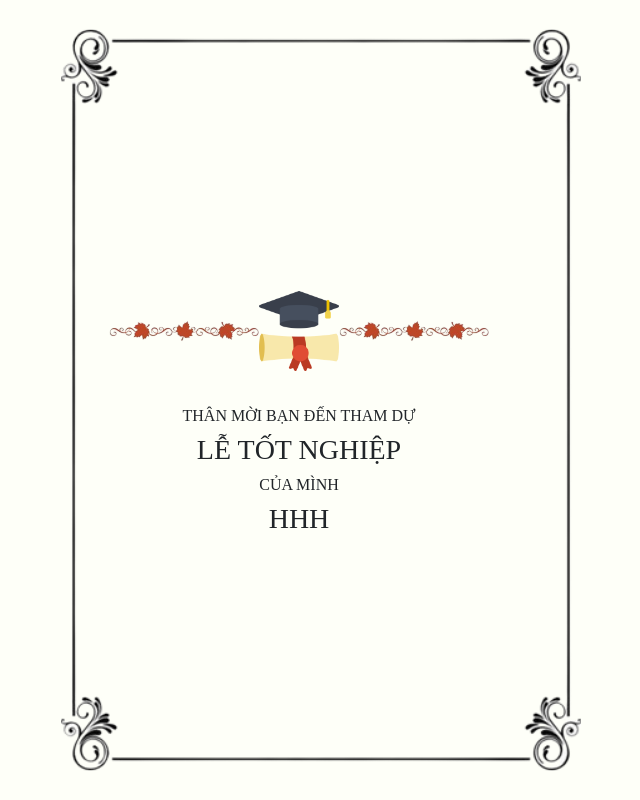
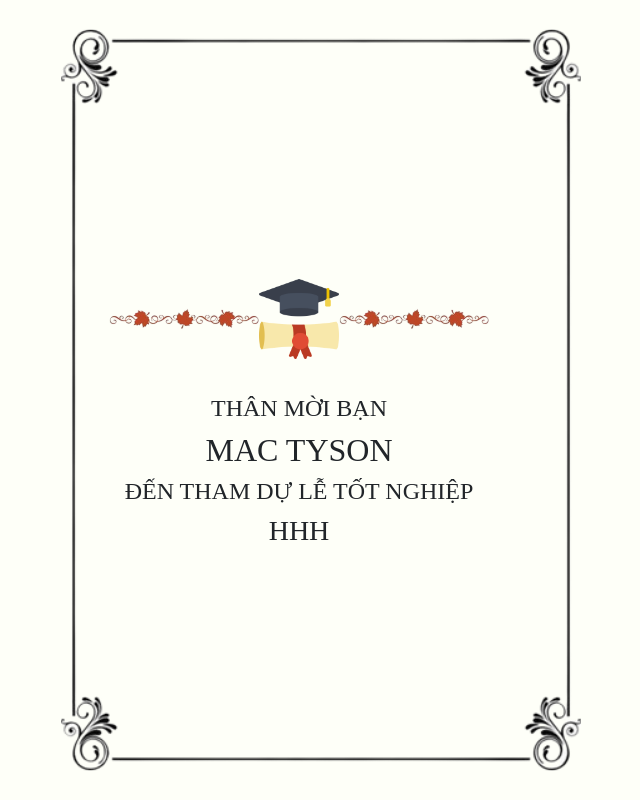
Before and after one commit to phphuc0608/Graduation_Invitation_Website, a Vue app: page /graduation-card in a window 1280 px wide. Shown: the whole page, without its empty margins (319-959 px from the left). Built offline with nearby package versions, Linux system fonts and the light colour scheme; a web font is replaced by a local one.

Commit message:
change template

```diff
--- a/src/views/GraduationCard.vue
+++ b/src/views/GraduationCard.vue
@@ -8,9 +8,9 @@
           <img src="../assets/border_card.png" class="border_img">
         </div>
         <div id="greeting">
-          <h6>THÂN MỜI BẠN ĐẾN THAM DỰ</h6>
-          <h3>LỄ TỐT NGHIỆP</h3>
-          <h6>CỦA MÌNH</h6>
+          <h4>THÂN MỜI BẠN </h4>
+          <h2>MAC TYSON</h2>
+          <h4>ĐẾN THAM DỰ LỄ TỐT NGHIỆP</h4>
         </div>
         <div id="content_center">
           <h3>HHH</h3>
```
